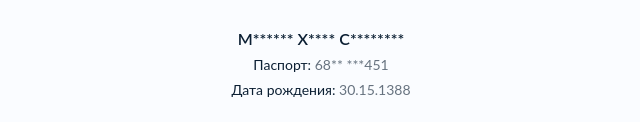
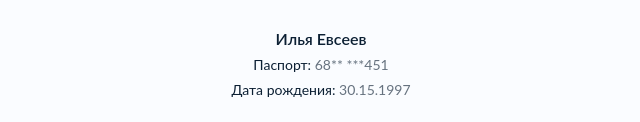
Before and after one commit to www-gosuslugi-ru-vaccine-cert-verify/vac, a plain HTML site: page index.html in a window 1280 px wide. Shown: the part 295-417 px from the top of the page, without its empty margins (319-959 px from the left). Drawn offline with Linux system fonts and the light colour scheme; a web font is replaced by a local one.

Commit message:
Update index.html

```diff
--- a/index.html
+++ b/index.html
@@ -38,9 +38,9 @@
         </div>
         </div>
         <div class="data">
-            <div class="name">М****** Х**** С********</div>
+            <div class="name">Илья Евсеев</div>
             <div class="passport">Паспорт: <span>68** ***451</span></div>
-            <div class="born">Дата рождения: <span>30.15.1388</span></div>
+            <div class="born">Дата рождения: <span>30.15.1997</span></div>
 
         </div>
         <div class="blockbutton">
```
